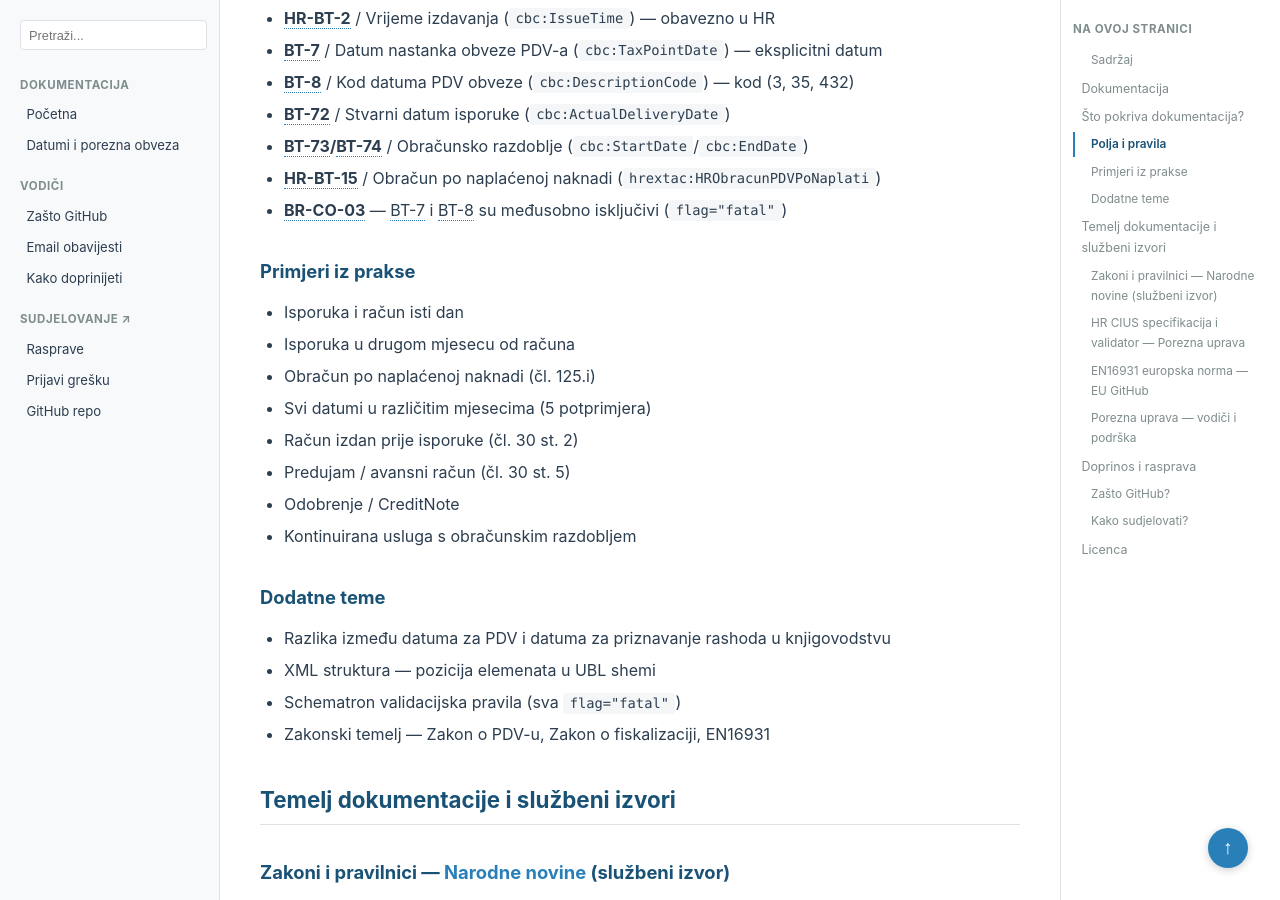
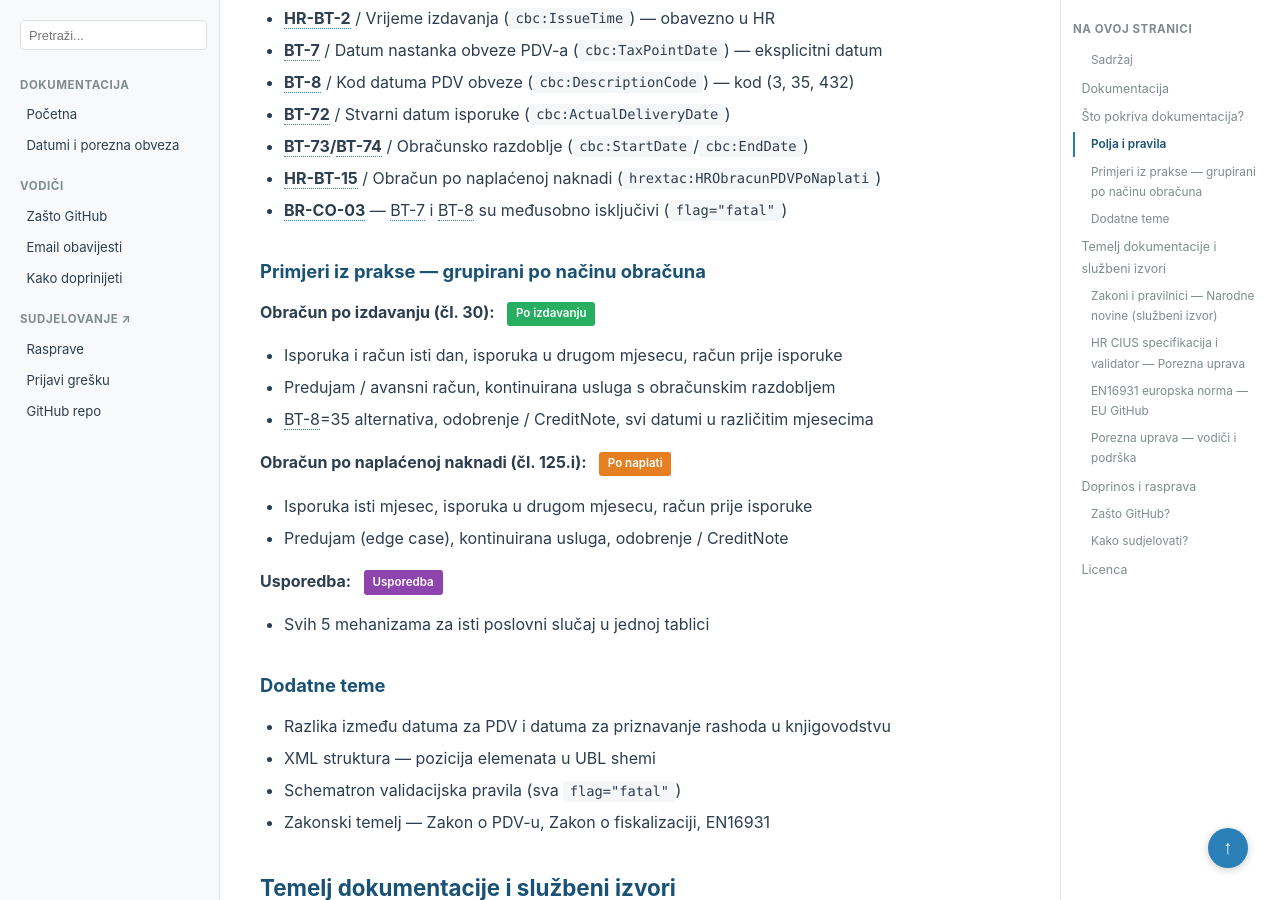
Before and after one commit to dageci/eracun-fiskalizacija-datumi, a Jekyll site: the page built from docs/index.md, in a window 1280 px wide and 900 px high, scrolled down 2033 px. Built offline with Jekyll 4.4.1, drawn with Linux system fonts in a browser that asks for light colours; some of the changed text lies outside the part shown.

Commit message:
azuriran sadrzaj na pocetnoj i README - odrazava novu grupiranu strukturu 4.1/4.2/4.3

```diff
--- a/docs/index.md
+++ b/docs/index.md
@@ -43,15 +43,19 @@ title: "eRačun Hrvatska — Datumi i porezna obveza"
 - **HR-BT-15** / Obračun po naplaćenoj naknadi (`hrextac:HRObracunPDVPoNaplati`)
 - **BR-CO-03** — BT-7 i BT-8 su međusobno isključivi (`flag="fatal"`)
 
-### Primjeri iz prakse
-- Isporuka i račun isti dan
-- Isporuka u drugom mjesecu od računa
-- Obračun po naplaćenoj naknadi (čl. 125.i)
-- Svi datumi u različitim mjesecima (5 potprimjera)
-- Račun izdan prije isporuke (čl. 30 st. 2)
-- Predujam / avansni račun (čl. 30 st. 5)
-- Odobrenje / CreditNote
-- Kontinuirana usluga s obračunskim razdobljem
+### Primjeri iz prakse — grupirani po načinu obračuna
+
+**Obračun po izdavanju (čl. 30):** <span class="badge-izdavanje">Po izdavanju</span>
+- Isporuka i račun isti dan, isporuka u drugom mjesecu, račun prije isporuke
+- Predujam / avansni račun, kontinuirana usluga s obračunskim razdobljem
+- BT-8=35 alternativa, odobrenje / CreditNote, svi datumi u različitim mjesecima
+
+**Obračun po naplaćenoj naknadi (čl. 125.i):** <span class="badge-naplata">Po naplati</span>
+- Isporuka isti mjesec, isporuka u drugom mjesecu, račun prije isporuke
+- Predujam (edge case), kontinuirana usluga, odobrenje / CreditNote
+
+**Usporedba:** <span class="badge-usporedba">Usporedba</span>
+- Svih 5 mehanizama za isti poslovni slučaj u jednoj tablici
 
 ### Dodatne teme
 - Razlika između datuma za PDV i datuma za priznavanje rashoda u knjigovodstvu
```
Also changed, not shown: README.md.
